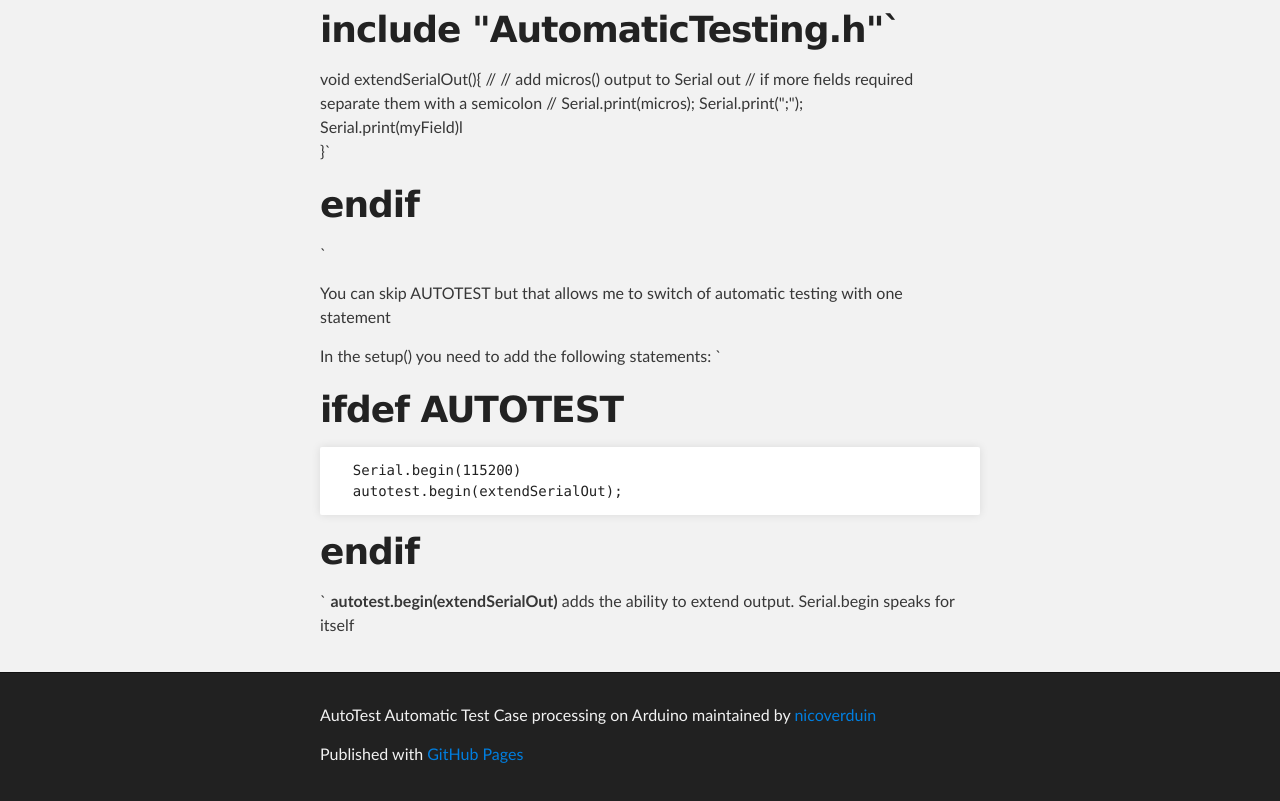
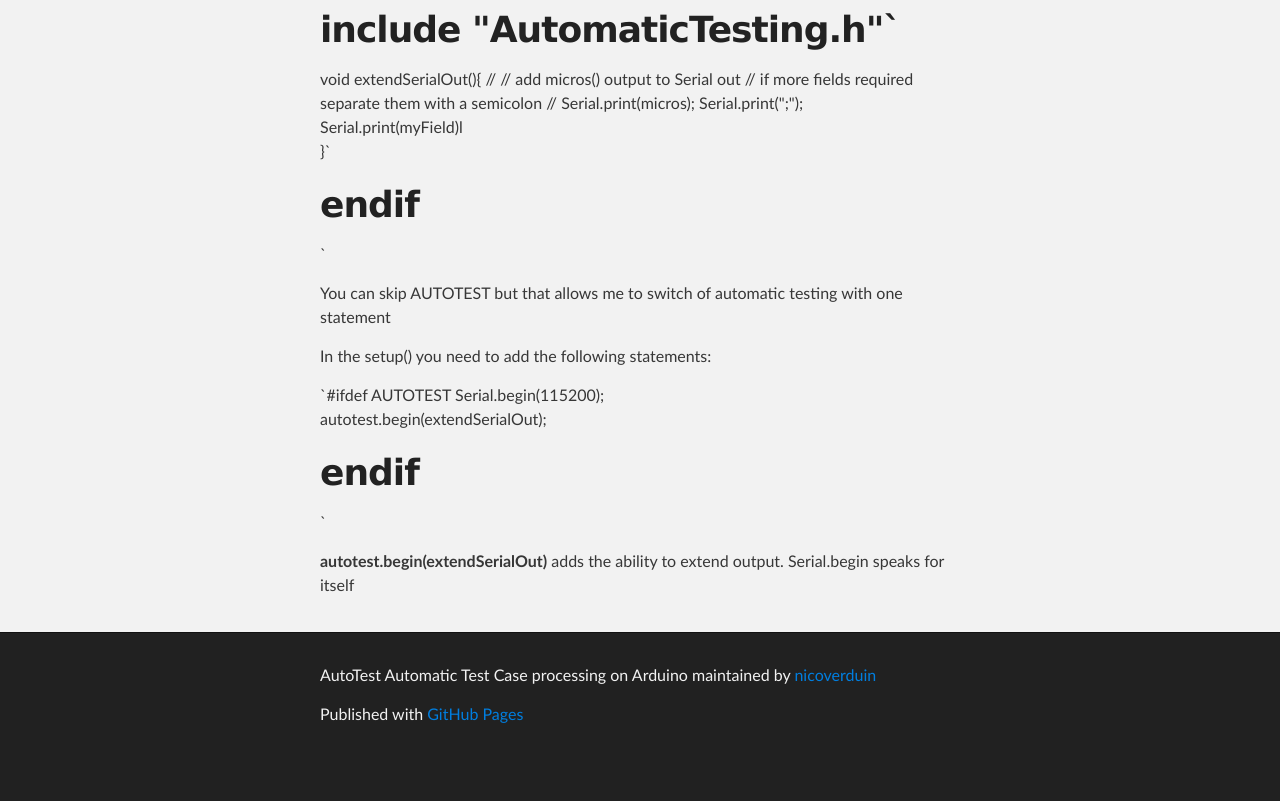
Before and after one commit to nicoverduin/AutoTest, a plain HTML site: page index.html in a window 1280 px wide. Shown: the part 1764-2565 px from the top of the page. After the commit the page ends 2525 px from the top, so only its background shows below. Drawn offline with Linux system fonts and the light colour scheme.

```diff
--- a/index.html
+++ b/index.html
@@ -50,8 +50,8 @@ from pinMap.</p>
 <p>When a digitalRead Takes place, a check is made if the waiting test case is allowed to be executed. If so the test case data is copied to pinMap and an actionText field. At the same time a new test case
 is read into memory. We need to do it this way as the delay time before a test case becomes active is also stored in the test case. The limit of testcases is 10000 although that number will probably never be reached due to Flash Memory size limitations.</p>
 
-<p>As a program will probably do a lot of reading (polling) of pins there is a method called &lt;
-<code>doNotDisplayReadsIf(uint8_t val)</code></p>
+<p>As a program will probably do a lot of reading (polling) of pins there is a method called
+`doNotDisplayReadsIf(uint8_t val)'</p>
 
 <p>this method allows to block the printing of data to serial out when the digitalread reads the value val. This will make the output more processable.</p>
 
@@ -110,21 +110,18 @@ Using Excel open the <strong>generate TestSets.xls</strong> and edit the <strong
 
 <p>You can skip AUTOTEST but that allows me to switch of automatic testing with one statement</p>
 
-<p>In the setup() you need to add the following statements:
-`</p>
+<p>In the setup() you need to add the following statements:</p>
 
-<h1>
-<a name="ifdef-autotest-1" class="anchor" href="#ifdef-autotest-1"><span class="octicon octicon-link"></span></a>ifdef AUTOTEST</h1>
-
-<pre><code>  Serial.begin(115200)
-  autotest.begin(extendSerialOut);
-</code></pre>
+<p>`#ifdef AUTOTEST
+      Serial.begin(115200);<br>
+      autotest.begin(extendSerialOut);</p>
 
 <h1>
 <a name="endif-1" class="anchor" href="#endif-1"><span class="octicon octicon-link"></span></a>endif</h1>
 
-<p>`
-<strong>autotest.begin(extendSerialOut)</strong> adds the ability to extend output. Serial.begin speaks for itself</p>
+<p>`</p>
+
+<p><strong>autotest.begin(extendSerialOut)</strong> adds the ability to extend output. Serial.begin speaks for itself</p>
       </section>
     </div>
 
```
Also changed, not shown: params.json (+1 -1 lines).
